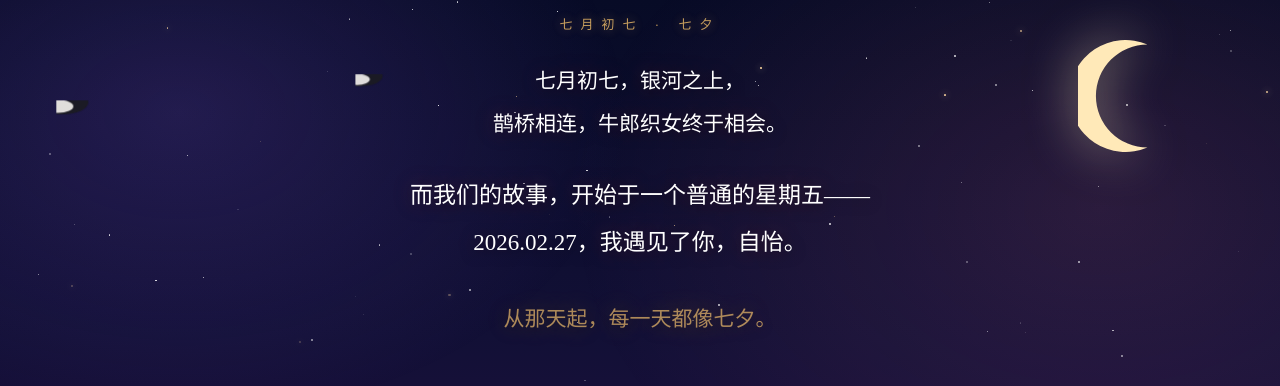
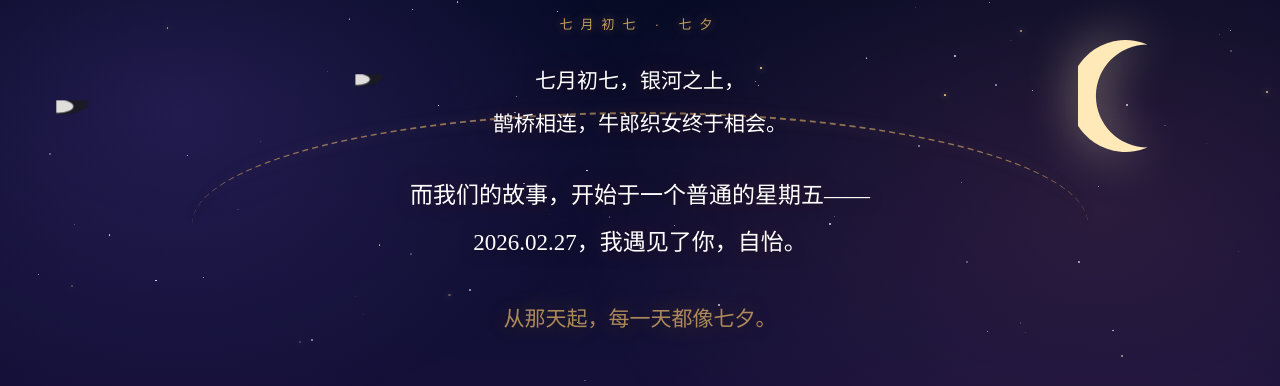
Before and after one commit to Serenkyy/qixi, a plain HTML site: page index.html in a window 1280 px wide. Shown: the top 386 px of the page. Drawn offline with Linux system fonts and the light colour scheme.

Commit message:
Update assets

```diff
--- a/index.html
+++ b/index.html
@@ -41,6 +41,14 @@
 
   #moon { position:fixed; top:5vh; right:7vw; width:14vmin; height:14vmin; z-index:8;
     pointer-events:none; filter:drop-shadow(0 0 24px rgba(255,236,190,.55)); }
+
+  /* magpie bridge — pure CSS arc (dashed top border on a rounded box) */
+  #bridge { position:fixed; top:14vh; left:15vw; width:70vw; height:28vh; z-index:1;
+    pointer-events:none;
+    border-top:2.5px dashed rgba(245,194,107,.55);
+    border-radius:50%;
+    filter:drop-shadow(0 0 6px rgba(245,194,107,.5));
+  }
 
   .lantern { position:fixed; bottom:-10vh; width:34px; height:46px; z-index:2; pointer-events:none;
     border-radius:50% 50% 46% 46% / 62% 62% 38% 38%;
@@ -129,6 +137,8 @@
 <svg id="moon" viewBox="0 0 100 100" aria-hidden="true">
   <path d="M62,4 A50,50 0 1,0 62,96 A40,40 0 1,1 62,4 Z" fill="#ffe9b8"/>
 </svg>
+<!-- magpie bridge -->
+<div id="bridge"></div>
 
 <!-- magpies -->
 <div class="magpie" style="top:10vh; --fd:15s; --fdl:0s;  --sc:.85">
```
